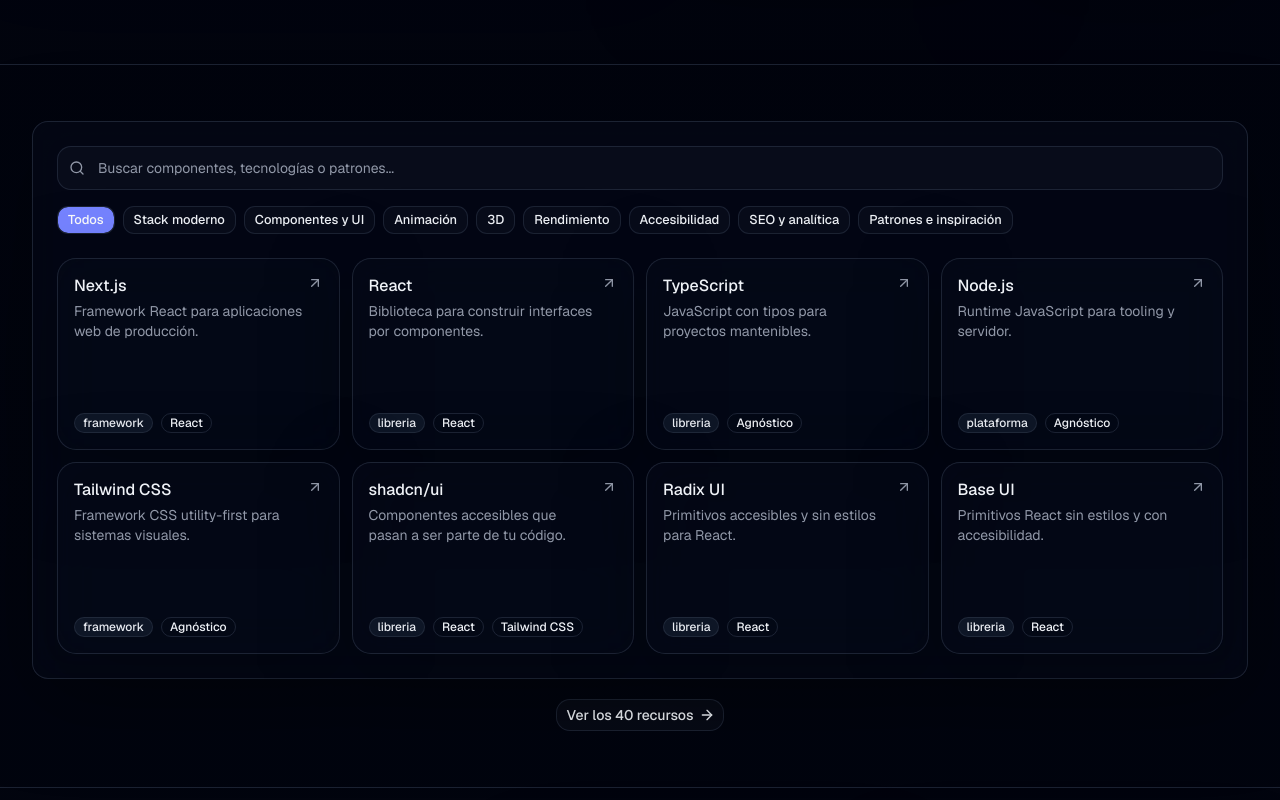
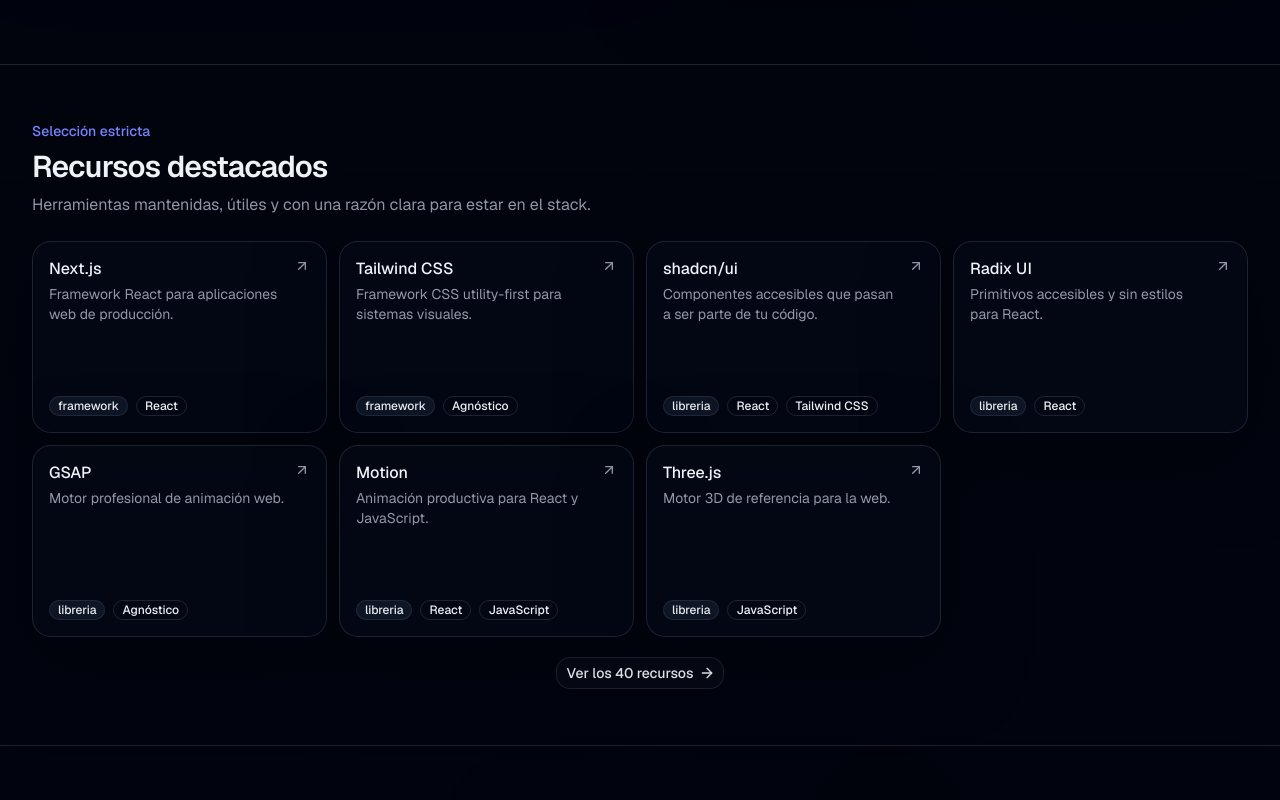
Before and after one commit to jesusoldekamp-hue/super-wow-ui-design, a Next.js app in the folder apps/web/: page / in a window 1280 px wide. Shown: the part 800-1600 px from the top of the page. Built offline with nearby package versions, Linux system fonts and the light colour scheme.

Commit message:
perf: reduce homepage hydration

```diff
--- a/apps/web/app/layout.tsx
+++ b/apps/web/app/layout.tsx
@@ -5,7 +5,6 @@
 
 import "@workspace/ui/globals.css"
 import { ThemeProvider } from "@/components/theme-provider"
-import { MotionProvider } from "@/components/motion-provider"
 import { SiteFooter } from "@/components/site-footer"
 import { SiteHeader } from "@/components/site-header"
 
@@ -59,14 +58,12 @@
     >
       <body className="font-sans antialiased">
         <ThemeProvider>
-          <MotionProvider>
           <div className="scroll-progress fixed inset-x-0 top-0 z-50 h-0.5 bg-primary" />
           <SiteHeader />
           {children}
           <SiteFooter />
           <Analytics />
           <SpeedInsights />
-          </MotionProvider>
         </ThemeProvider>
       </body>
     </html>
--- a/apps/web/app/page.tsx
+++ b/apps/web/app/page.tsx
@@ -1,17 +1,17 @@
 import { ArrowRight, Check, Code2, Copy, Sparkles } from "lucide-react"
 import Link from "next/link"
-import { Suspense } from "react"
 
 import { Button } from "@workspace/ui/components/button"
 import { LiquidGlass } from "@workspace/ui/components/liquid-glass"
 
-import { CatalogExplorer } from "@/components/catalog-explorer"
+import { ResourceCard } from "@/components/resource-card"
 import { Reveal } from "@/components/reveal"
 import { TemplatePreview } from "@/components/template-preview"
 import { resources } from "@/lib/catalog"
 
 export default function Page() {
   const featured = resources.filter((item) => item.featured).slice(0, 5)
+  const highlighted = resources.filter((item) => item.featured).slice(0, 8)
 
   return (
     <main>
@@ -66,9 +66,16 @@
 
       <section className="mx-auto max-w-7xl px-5 py-14 lg:px-8">
         <Reveal>
-          <Suspense fallback={<div className="glass h-96 rounded-2xl" />}>
-            <CatalogExplorer compact />
-          </Suspense>
+          <div className="mb-6 max-w-2xl">
+            <p className="text-sm font-medium text-primary">Selección estricta</p>
+            <h2 className="mt-2 text-3xl font-semibold tracking-tight">Recursos destacados</h2>
+            <p className="mt-2 text-muted-foreground">
+              Herramientas mantenidas, útiles y con una razón clara para estar en el stack.
+            </p>
+          </div>
+          <div className="grid gap-3 md:grid-cols-2 lg:grid-cols-4">
+            {highlighted.map((item) => <ResourceCard key={item.slug} item={item} />)}
+          </div>
           <div className="mt-5 text-center">
             <Button asChild variant="outline"><Link href="/recursos">Ver los 40 recursos <ArrowRight data-icon="inline-end" /></Link></Button>
           </div>
--- a/apps/web/components/motion-provider.tsx
+++ /dev/null
@@ -1,8 +0,0 @@
-"use client"
-
-import { MotionConfig } from "motion/react"
-import type { ReactNode } from "react"
-
-export function MotionProvider({ children }: { children: ReactNode }) {
-  return <MotionConfig reducedMotion="user">{children}</MotionConfig>
-}
--- a/apps/web/components/reveal.tsx
+++ b/apps/web/components/reveal.tsx
@@ -1,7 +1,10 @@
-"use client"
+import type { CSSProperties, ReactNode } from "react"
 
-import { motion } from "motion/react"
-import type { ReactNode } from "react"
+import { cn } from "@workspace/ui/lib/utils"
+
+type RevealStyle = CSSProperties & {
+  "--reveal-delay": string
+}
 
 export function Reveal({
   children,
@@ -15,14 +18,11 @@
   eager?: boolean
 }) {
   return (
-    <motion.div
-      className={className}
-      initial={eager ? false : { opacity: 0, y: 20 }}
-      whileInView={eager ? undefined : { opacity: 1, y: 0 }}
-      viewport={{ once: true, margin: "-80px" }}
-      transition={{ duration: 0.55, delay, ease: [0.22, 1, 0.36, 1] }}
+    <div
+      className={cn("reveal", eager && "reveal--eager", className)}
+      style={{ "--reveal-delay": `${delay}s` } as RevealStyle}
     >
       {children}
-    </motion.div>
+    </div>
   )
 }
--- a/packages/ui/src/components/liquid-glass.tsx
+++ b/packages/ui/src/components/liquid-glass.tsx
@@ -1,6 +1,4 @@
-"use client"
-
-import type { CSSProperties, ComponentPropsWithoutRef, PointerEvent } from "react"
+import type { CSSProperties, ComponentPropsWithoutRef } from "react"
 
 import { cn } from "@workspace/ui/lib/utils"
 
@@ -13,21 +11,12 @@
   children,
   className,
   contentClassName,
-  onPointerMove,
   style,
   ...props
 }: ComponentPropsWithoutRef<"div"> & { contentClassName?: string }) {
-  function handlePointerMove(event: PointerEvent<HTMLDivElement>) {
-    onPointerMove?.(event)
-    const rect = event.currentTarget.getBoundingClientRect()
-    event.currentTarget.style.setProperty("--glass-x", `${event.clientX - rect.left}px`)
-    event.currentTarget.style.setProperty("--glass-y", `${event.clientY - rect.top}px`)
-  }
-
   return (
     <div
       className={cn("liquid-glass", className)}
-      onPointerMove={handlePointerMove}
       style={{ "--glass-x": "50%", "--glass-y": "20%", ...style } as LiquidGlassStyle}
       {...props}
     >
--- a/packages/ui/src/styles/globals.css
+++ b/packages/ui/src/styles/globals.css
@@ -206,6 +206,26 @@
   to { transform: scaleX(1); }
 }
 
+@keyframes reveal-in {
+  from {
+    opacity: 0;
+    transform: translateY(1.25rem);
+  }
+  to {
+    opacity: 1;
+    transform: translateY(0);
+  }
+}
+
+.reveal {
+  animation: reveal-in 550ms cubic-bezier(0.22, 1, 0.36, 1) both;
+  animation-delay: var(--reveal-delay, 0s);
+}
+
+.reveal--eager {
+  animation-duration: 450ms;
+}
+
 .scroll-progress {
   animation: scroll-progress linear;
   animation-timeline: scroll(root);
```
Lines whose indentation alone changed are shown as unchanged.
